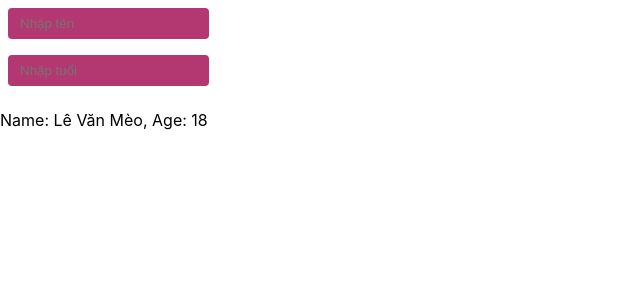
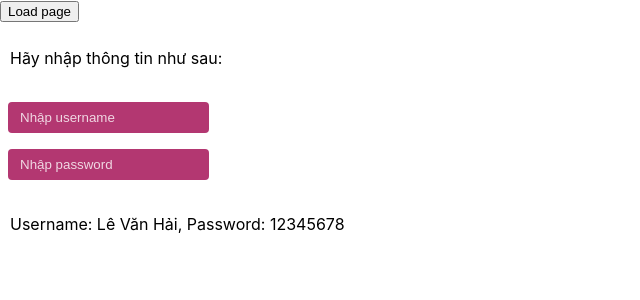
Before and after one commit to NgocHien28/Buoi2012, a React (Create React App) app: page / in a window 1280 px wide. Shown: the top 300 px of the page, without its empty margins (0-640 px from the left). Built offline with nearby package versions, Linux system fonts and the light colour scheme.

Commit message:
Local storage

```diff
--- a/src/App.css
+++ b/src/App.css
@@ -45,3 +45,10 @@ input {
     color: aliceblue;
     border-radius: 4px;
 }
+::placeholder {
+    color: rgb(255, 255, 255);
+    opacity: 0.8;
+}
+p {
+    padding: 10px;
+}
--- a/src/App.js
+++ b/src/App.js
@@ -1,4 +1,5 @@
 import "./App.css";
+import Account from "./components/Account";
 import ES6sample from "./components/ES6sample";
 import Object from "./components/Object";
 // import Ex2 from "./components/Ex2";
@@ -10,7 +11,8 @@ function App() {
             {/* <Ex1 /> */}
             {/* <Ex2 /> */}
             {/* <ES6sample /> */}
-            <Object />
+            {/* <Object /> */}
+            <Account />
         </div>
     );
 }
--- /dev/null
+++ b/src/components/Account.js
@@ -0,0 +1,47 @@
+import React, { useState } from "react";
+
+export default function Account() {
+    const [info, setInfo] = useState({ id: 1, username: "Lê Văn Hải", password: 12345678 });
+    const [text, setText] = useState("");
+    const [pass, setPass] = useState("");
+    function handle_loading() {
+        let x = localStorage.getItem("user_info");
+        x = JSON.parse(x);
+        console.log(x);
+        setInfo({ ...info, username: x.username, password: x.password });
+    }
+    return (
+        <div>
+            <button onClick={handle_loading}>Load page</button>
+            <p>Hãy nhập thông tin như sau:</p>
+            <input
+                type="text"
+                placeholder="Nhập username"
+                value={text}
+                onChange={(e) => setText(e.target.value)}
+                onKeyDown={(e) => {
+                    if (e.key == "Enter") {
+                        setInfo({ ...info, username: text });
+                    }
+                }}
+            />
+            <br />
+            <input
+                type="number"
+                placeholder="Nhập password"
+                value={pass}
+                onChange={(e) => setPass(e.target.value)}
+                onKeyDown={(e) => {
+                    if (e.key == "Enter") {
+                        setInfo({ ...info, password: pass });
+                        localStorage.setItem("user_info", JSON.stringify({ ...info, password: pass }));
+                    }
+                }}
+            />
+            <br />
+            <p>
+                Username: {info.username}, Password: {info.password}
+            </p>
+        </div>
+    );
+}
--- a/src/components/Object.js
+++ b/src/components/Object.js
@@ -4,18 +4,26 @@ export default function Object() {
     const [sv, setSv] = useState({ id: 1, name: "Lê Văn Mèo", age: 18 });
     const [age, setAge] = useState("");
     const [text, setText] = useState("");
+    function handle_load() {
+        let x = localStorage.getItem("sv_key");
+        x = JSON.parse(x);
+        console.log(x.name);
+        setSv({ ...sv, name: x.name, age: x.age });
+    }
     return (
         <div>
+            <button onClick={handle_load}>Load lại trang</button>
+            <br />
             <input
                 type="text"
                 placeholder="Nhập tên"
                 value={text}
                 onChange={(e) => setText(e.target.value)}
-                // onKeyDown={(e) => {
-                //     if (e.key == "Enter") {
-                //         setSv({ ...sv, name: text });
-                //     }
-                // }}
+                onKeyDown={(e) => {
+                    if (e.key == "Enter") {
+                        setSv({ ...sv, name: text }); //{id:1, age:18,name:"Lê Văn Mèo"}
+                    }
+                }}
             />
             <br />
             <input
@@ -25,7 +33,8 @@ export default function Object() {
                 onChange={(e) => setAge(e.target.value)}
                 onKeyDown={(e) => {
                     if (e.key == "Enter") {
-                        setSv({ ...sv, age: age, name: text });
+                        setSv({ ...sv, age });
+                        localStorage.setItem("sv_key", JSON.stringify({ ...sv, age }));
                     }
                 }}
             />
```
